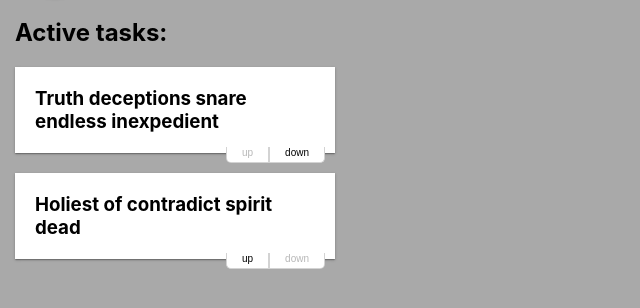
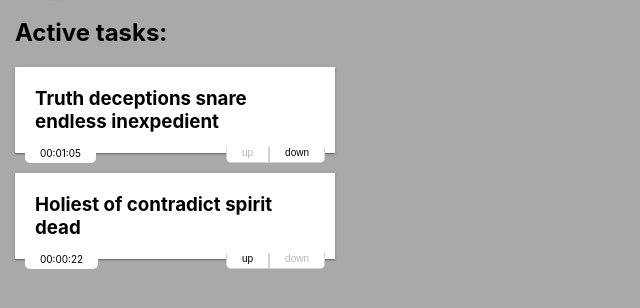
Before and after one commit to PK007PK/P38TODO, a React (Create React App) app: page / in a window 1280 px wide. Shown: the part 214-522 px from the top of the page, without its empty margins (0-640 px from the left). Built offline with nearby package versions, Linux system fonts and the light colour scheme.

Commit message:
Display time when project is inactive

```diff
--- a/src/components/Project/Project.js
+++ b/src/components/Project/Project.js
@@ -131,6 +131,10 @@ const Project = ({ id }) => {
     </div>
   );
 
+  const timeWhenInactive = !projectIsActive ? (
+    <div className={styles.timeWhenInactive}>{secondsToHms(seconds)}</div>
+  ) : null;
+
   return (
     <li className={projectIsActive ? styles.projectActive : styles.project}>
       <div
@@ -147,6 +151,7 @@ const Project = ({ id }) => {
         {editDelButtonBlock}
         {projectMainInfoPanel}
       </div>
+      {timeWhenInactive}
       {upDownButtonBlock}
     </li>
   );
--- a/src/components/Project/Project.module.scss
+++ b/src/components/Project/Project.module.scss
@@ -152,3 +152,16 @@ cursor: pointer;
     display: flex;
     align-items: center;
 }
+
+.timeWhenInactive {
+    position: absolute;
+    bottom: -10px;
+    left: 10px;
+    font-size: 10px;
+    background-color: white;
+    padding: 0px 15px 4px 15px;
+    border-top: none;
+    cursor: pointer;
+    outline: none;
+    border-radius: 0 0 5px 5px;
+}
```
